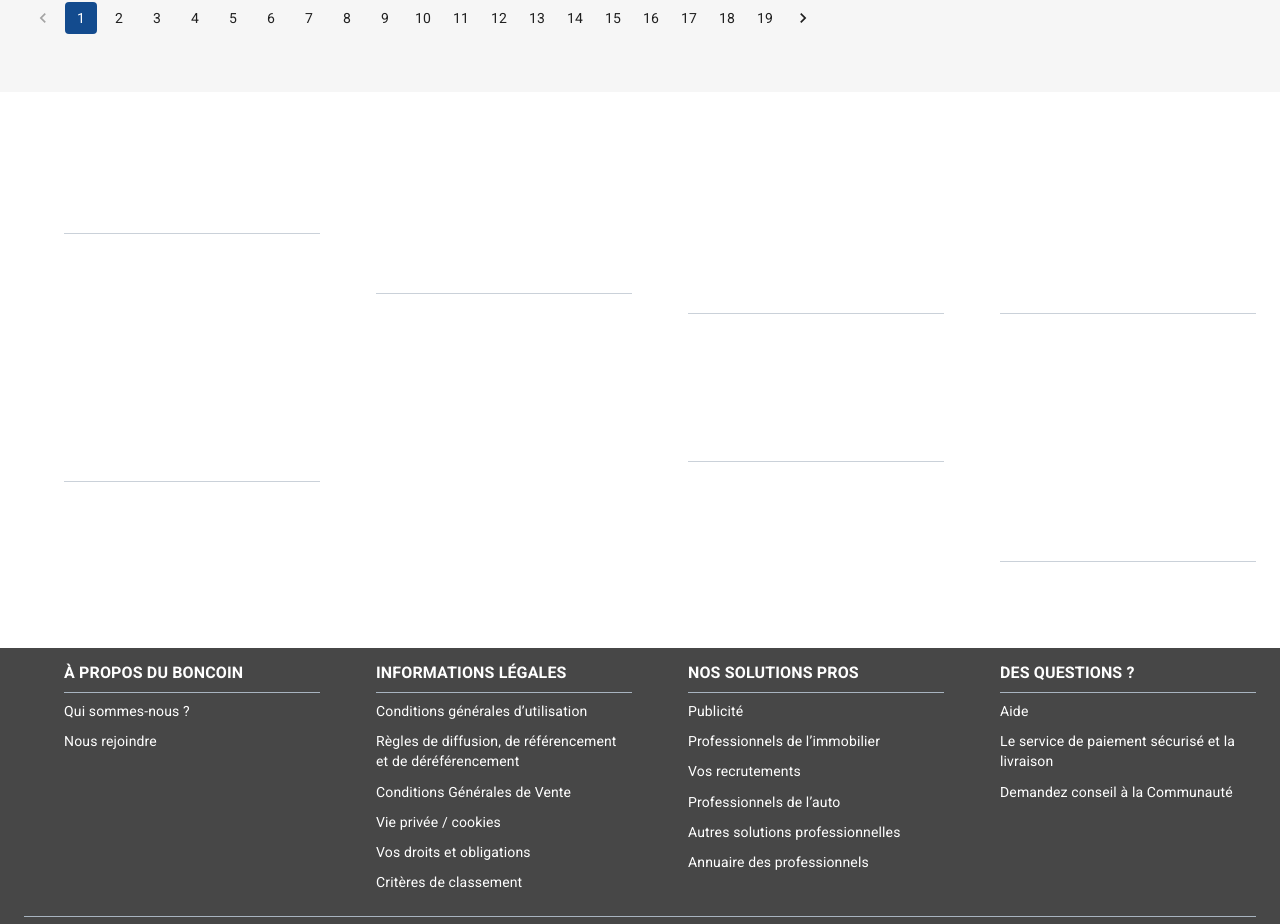
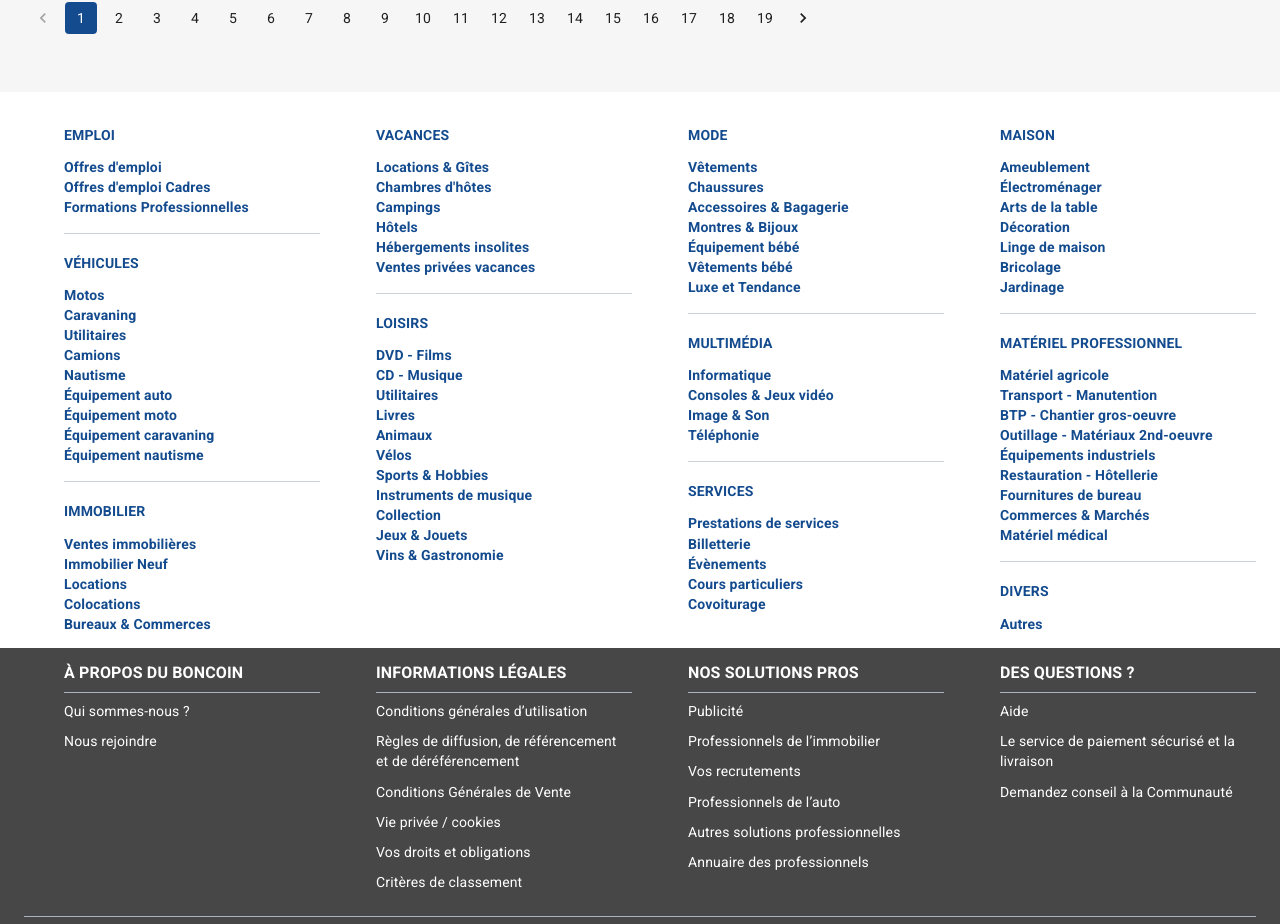
Before and after one commit to RaedShihab/Luqta-Web-App, a React (Create React App) app: page /dashboard in a window 1280 px wide. Shown: the part 1400-2324 px from the top of the page. Built offline with nearby package versions, Linux system fonts and the light colour scheme.

Commit message:
footer category color change

```diff
--- a/src/components/layout/FooterCategory.tsx
+++ b/src/components/layout/FooterCategory.tsx
@@ -12,7 +12,7 @@
     overrides: {
       MuiLink: {
         root: {
-          color: "#FFF"
+          color: "#134B8E"
         }
       }
     }
@@ -24,99 +24,99 @@
         <Grid container spacing={2}>
           <Grid item lg={3} md={3} xs={12}>
             <ul className="footerCategory">
-              <li><Link href="#">Emploi</Link> </li>
-              <li><Link href="#">Offres d'emploi</Link></li>
-              <li><Link href="#">Offres d'emploi Cadres</Link></li>
-              <li><Link href="#">Formations Professionnelles</Link></li>
-              <li className="newLi"><Link href="#">VÉHICULES</Link></li>
-              <li><Link href="#">Motos</Link></li>
-              <li><Link href="#">Caravaning</Link></li>
-              <li><Link href="#">Utilitaires</Link></li>
-              <li><Link href="#">Camions</Link></li>
-              <li><Link href="#">Nautisme</Link></li>
-              <li><Link href="#">Équipement auto</Link></li>
-              <li><Link href="#">Équipement moto</Link></li>
-              <li><Link href="#">Équipement caravaning</Link></li>
-              <li><Link href="#">Équipement nautisme</Link></li>
-              <li className="newLi"><Link href="#">IMMOBILIER</Link></li>
-              <li><Link href="#">Ventes immobilières</Link></li>
-              <li><Link href="#">Immobilier Neuf</Link></li>
-              <li><Link href="#">Locations</Link></li>
-              <li><Link href="#">Colocations</Link></li>
-              <li><Link href="#">Bureaux & Commerces</Link></li>
+              <li><Link color="primary" href="#">Emploi</Link> </li>
+              <li><Link color="primary" href="#">Offres d'emploi</Link></li>
+              <li><Link color="primary" href="#">Offres d'emploi Cadres</Link></li>
+              <li><Link color="primary" href="#">Formations Professionnelles</Link></li>
+              <li className="newLi"><Link color="primary" href="#">VÉHICULES</Link></li>
+              <li><Link color="primary" href="#">Motos</Link></li>
+              <li><Link color="primary" href="#">Caravaning</Link></li>
+              <li><Link color="primary" href="#">Utilitaires</Link></li>
+              <li><Link color="primary" href="#">Camions</Link></li>
+              <li><Link color="primary" href="#">Nautisme</Link></li>
+              <li><Link color="primary" href="#">Équipement auto</Link></li>
+              <li><Link color="primary" href="#">Équipement moto</Link></li>
+              <li><Link color="primary" href="#">Équipement caravaning</Link></li>
+              <li><Link color="primary" href="#">Équipement nautisme</Link></li>
+              <li className="newLi"><Link color="primary" href="#">IMMOBILIER</Link></li>
+              <li><Link color="primary" href="#">Ventes immobilières</Link></li>
+              <li><Link color="primary" href="#">Immobilier Neuf</Link></li>
+              <li><Link color="primary" href="#">Locations</Link></li>
+              <li><Link color="primary" href="#">Colocations</Link></li>
+              <li><Link color="primary" href="#">Bureaux & Commerces</Link></li>
             </ul>
           </Grid>
           <Grid item lg={3} md={3} xs={12}>
           <ul className="footerCategory">
-              <li> <Link href="#">VACANCES</Link> </li>
-              <li><Link href="#">Locations & Gîtes</Link></li>
-              <li><Link href="#">Chambres d'hôtes</Link></li>
-              <li><Link href="#">Campings</Link></li>
-              <li><Link href="#">Hôtels</Link></li>
-              <li><Link href="#">Hébergements insolites</Link></li>
-              <li><Link href="#">Ventes privées vacances</Link></li>
+              <li> <Link color="primary" href="#">VACANCES</Link> </li>
+              <li><Link color="primary" href="#">Locations & Gîtes</Link></li>
+              <li><Link color="primary" href="#">Chambres d'hôtes</Link></li>
+              <li><Link color="primary" href="#">Campings</Link></li>
+              <li><Link color="primary" href="#">Hôtels</Link></li>
+              <li><Link color="primary" href="#">Hébergements insolites</Link></li>
+              <li><Link color="primary" href="#">Ventes privées vacances</Link></li>
 
-              <li className="newLi"><Link href="#">LOISIRS</Link></li>
-              <li><Link href="#">DVD - Films</Link></li>
-              <li><Link href="#">CD - Musique</Link></li>
-              <li><Link href="#">Utilitaires</Link></li>
-              <li><Link href="#">Livres</Link></li>
-              <li><Link href="#">Animaux</Link></li>
-              <li><Link href="#">Vélos</Link></li>
-              <li><Link href="#">Sports & Hobbies</Link></li>
-              <li><Link href="#">Instruments de musique</Link></li>
-              <li><Link href="#">Collection</Link></li>
-              <li><Link href="#">Jeux & Jouets</Link></li>
-              <li><Link href="#">Vins & Gastronomie</Link></li>
+              <li className="newLi"><Link color="primary" href="#">LOISIRS</Link></li>
+              <li><Link color="primary" href="#">DVD - Films</Link></li>
+              <li><Link color="primary" href="#">CD - Musique</Link></li>
+              <li><Link color="primary" href="#">Utilitaires</Link></li>
+              <li><Link color="primary" href="#">Livres</Link></li>
+              <li><Link color="primary" href="#">Animaux</Link></li>
+              <li><Link color="primary" href="#">Vélos</Link></li>
+              <li><Link color="primary" href="#">Sports & Hobbies</Link></li>
+              <li><Link color="primary" href="#">Instruments de musique</Link></li>
+              <li><Link color="primary" href="#">Collection</Link></li>
+              <li><Link color="primary" href="#">Jeux & Jouets</Link></li>
+              <li><Link color="primary" href="#">Vins & Gastronomie</Link></li>
             </ul>
           </Grid>
           <Grid item lg={3} md={3} xs={12}>
             <ul className="footerCategory">
-              <li> <Link href="#">MODE</Link> </li>
-              <li><Link href="#">Vêtements</Link></li>
-              <li><Link href="#">Chaussures</Link></li>
-              <li><Link href="#">Accessoires & Bagagerie</Link></li>
-              <li><Link href="#">Montres & Bijoux</Link></li>
-              <li><Link href="#">Équipement bébé</Link></li>
-              <li><Link href="#">Vêtements bébé</Link></li>
-              <li><Link href="#">Luxe et Tendance</Link></li>
+              <li> <Link color="primary" href="#">MODE</Link> </li>
+              <li><Link color="primary" href="#">Vêtements</Link></li>
+              <li><Link color="primary" href="#">Chaussures</Link></li>
+              <li><Link color="primary" href="#">Accessoires & Bagagerie</Link></li>
+              <li><Link color="primary" href="#">Montres & Bijoux</Link></li>
+              <li><Link color="primary" href="#">Équipement bébé</Link></li>
+              <li><Link color="primary" href="#">Vêtements bébé</Link></li>
+              <li><Link color="primary" href="#">Luxe et Tendance</Link></li>
 
-              <li className="newLi"><Link href="#">MULTIMÉDIA</Link></li>
-              <li><Link href="#">Informatique</Link></li>
-              <li><Link href="#">Consoles & Jeux vidéo</Link></li>
-              <li><Link href="#">Image & Son</Link></li>
-              <li><Link href="#">Téléphonie</Link></li>
+              <li className="newLi"><Link color="primary" href="#">MULTIMÉDIA</Link></li>
+              <li><Link color="primary" href="#">Informatique</Link></li>
+              <li><Link color="primary" href="#">Consoles & Jeux vidéo</Link></li>
+              <li><Link color="primary" href="#">Image & Son</Link></li>
+              <li><Link color="primary" href="#">Téléphonie</Link></li>
 
-              <li className="newLi"><Link href="#">SERVICES</Link></li>
-              <li><Link href="#">Prestations de services</Link></li>
-              <li><Link href="#">Billetterie</Link></li>
-              <li><Link href="#">Évènements</Link></li>
-              <li><Link href="#">Cours particuliers</Link></li>
-              <li><Link href="#">Covoiturage</Link></li>
+              <li className="newLi"><Link color="primary" href="#">SERVICES</Link></li>
+              <li><Link color="primary" href="#">Prestations de services</Link></li>
+              <li><Link color="primary" href="#">Billetterie</Link></li>
+              <li><Link color="primary" href="#">Évènements</Link></li>
+              <li><Link color="primary" href="#">Cours particuliers</Link></li>
+              <li><Link color="primary" href="#">Covoiturage</Link></li>
             </ul>
           </Grid>
           <Grid item lg={3} md={3} xs={12}>
             <ul className="footerCategory">
-              <li> <Link href="#">MAISON</Link> </li>
-              <li><Link href="#">Ameublement</Link></li>
-              <li><Link href="#">Électroménager</Link></li>
-              <li><Link href="#">Arts de la table</Link></li>
-              <li><Link href="#">Décoration</Link></li>
-              <li><Link href="#">Linge de maison</Link></li>
-              <li><Link href="#">Bricolage</Link></li>
-              <li><Link href="#">Jardinage</Link></li>
-              <li className="newLi"><Link href="#">MATÉRIEL PROFESSIONNEL</Link></li>
-              <li><Link href="#">Matériel agricole</Link></li>
-              <li><Link href="#">Transport - Manutention</Link></li>
-              <li><Link href="#">BTP - Chantier gros-oeuvre</Link></li>
-              <li><Link href="#">Outillage - Matériaux 2nd-oeuvre</Link></li>
-              <li><Link href="#">Équipements industriels</Link></li>
-              <li><Link href="#">Restauration - Hôtellerie</Link></li>
-              <li><Link href="#">Fournitures de bureau</Link></li>
-              <li><Link href="#">Commerces & Marchés</Link></li>
-              <li><Link href="#">Matériel médical</Link></li>
-              <li className="newLi"><Link href="#">DIVERS</Link></li>
-              <li><Link href="#">Autres</Link></li>
+              <li> <Link color="primary" href="#">MAISON</Link> </li>
+              <li><Link color="primary" href="#">Ameublement</Link></li>
+              <li><Link color="primary" href="#">Électroménager</Link></li>
+              <li><Link color="primary" href="#">Arts de la table</Link></li>
+              <li><Link color="primary" href="#">Décoration</Link></li>
+              <li><Link color="primary" href="#">Linge de maison</Link></li>
+              <li><Link color="primary" href="#">Bricolage</Link></li>
+              <li><Link color="primary" href="#">Jardinage</Link></li>
+              <li className="newLi"><Link color="primary" href="#">MATÉRIEL PROFESSIONNEL</Link></li>
+              <li><Link color="primary" href="#">Matériel agricole</Link></li>
+              <li><Link color="primary" href="#">Transport - Manutention</Link></li>
+              <li><Link color="primary" href="#">BTP - Chantier gros-oeuvre</Link></li>
+              <li><Link color="primary" href="#">Outillage - Matériaux 2nd-oeuvre</Link></li>
+              <li><Link color="primary" href="#">Équipements industriels</Link></li>
+              <li><Link color="primary" href="#">Restauration - Hôtellerie</Link></li>
+              <li><Link color="primary" href="#">Fournitures de bureau</Link></li>
+              <li><Link color="primary" href="#">Commerces & Marchés</Link></li>
+              <li><Link color="primary" href="#">Matériel médical</Link></li>
+              <li className="newLi"><Link color="primary" href="#">DIVERS</Link></li>
+              <li><Link color="primary" href="#">Autres</Link></li>
             </ul>
           </Grid>
         </Grid>
```
